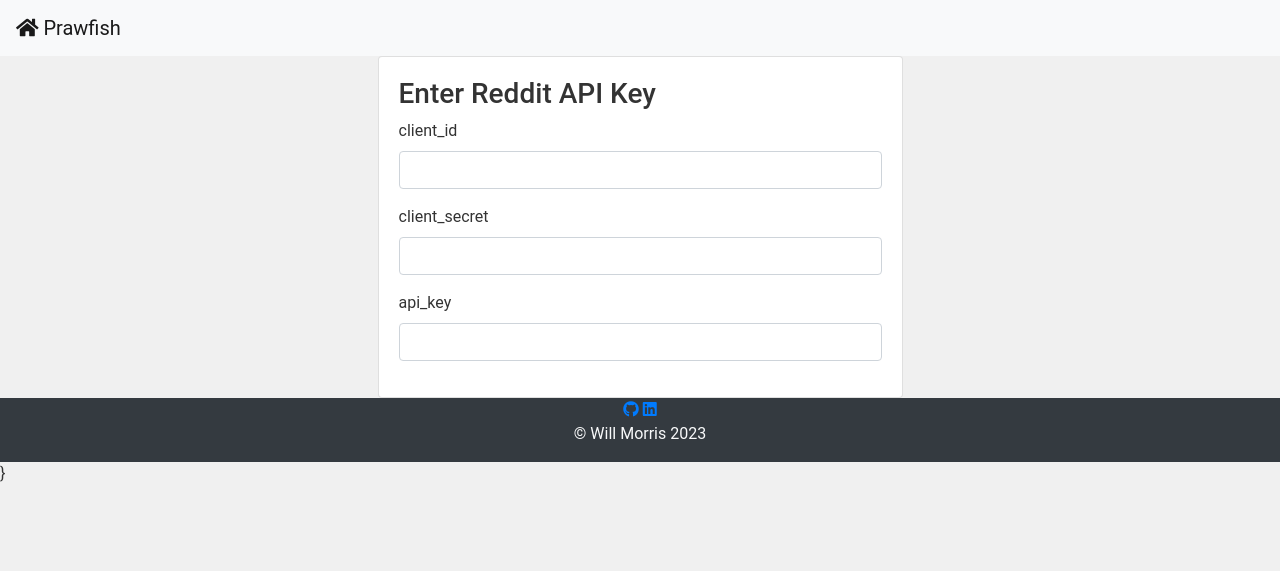
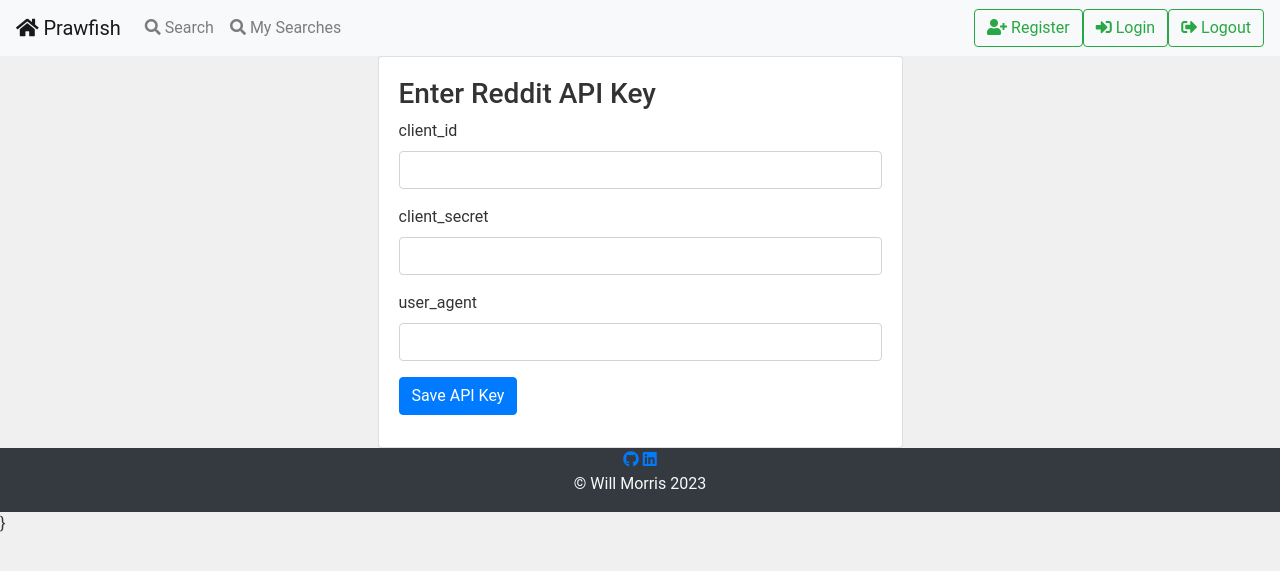
Before and after one commit to Willmo103/prawfish2.0, a Flask app: page /api_key in a window 1280 px wide. Shown: the top 571 px of the page. Run offline with Flask 3, Linux system fonts and the light colour scheme; some libraries are stand-ins or nearby versions.

Commit message:
working on dynamic links

```diff
--- a/app/__init__.py
+++ b/app/__init__.py
@@ -16,4 +16,9 @@ login_manager = LoginManager()
 login_manager.init_app(app)
 login_manager.login_view = "login"
 
+
 from app import views
+
+# dev build all tables
+with app.app_context():
+    db.create_all()
--- a/app/forms.py
+++ b/app/forms.py
@@ -38,7 +38,7 @@ class LoginForm(FlaskForm):
 
 class API_Form(FlaskForm):
     user_agent = StringField(
-        "api_key", validators=[InputRequired(), Length(min=4, max=15)]
+        "user_agent", validators=[InputRequired(), Length(min=4, max=15)]
     )
     client_secret = StringField(
         "client_secret", validators=[InputRequired(), Length(min=4, max=15)]
@@ -46,6 +46,7 @@ class API_Form(FlaskForm):
     client_id = StringField(
         "client_id", validators=[InputRequired(), Length(min=4, max=15)]
     )
+    submit = SubmitField("Save API Key")
 
     def validate_api_key(self, api_key):
         existing_api_key = API_Key.query().first()
--- a/app/static/js/nav.js
+++ b/app/static/js/nav.js
@@ -1,44 +1,42 @@
-// script will dynamically render the links on the nav bar depending on the url the user is on
-// home, login, register, only renders the login and register links
-// dashboard renders my searches, search, and saved, and logout
+// // script will dynamically render the links on the nav bar depending on the url the user is on
+// // home, login, register, only renders the login and register links
+// // dashboard renders my searches, search, and saved, and logout
 
-window.addEventListener("load", () => {
-  const path = window.location.pathname;
-  const search = document.getElementById("search_link");
-  const mySearches = document.getElementById("mysearches_link");
-  const saved = document.getElementById("saved_link");
-  const logout = document.getElementById("logout_link");
-  const login = document.getElementById("login_link");
-  const register = document.getElementById("register_link");
+// window.addEventListener("load", () => {
+//   const path = window.location.pathname;
+//   console.log(path);
+//   const buttons_div = document.getElementById("buttons_div");
+//   const search = document.getElementById("search_link");
+//   const mySearches = document.getElementById("mysearches_link");
+//   const saved = document.getElementById("saved_link");
+//   const logout = document.getElementById("logout_link");
+//   const login = document.getElementById("login_link");
+//   const register = document.getElementById("register_link");
 
-  const logout_html = `<a class="btn btn-outline-success my-2 my-sm-0" href="/logout"
-          ><i class="fas fa-sign-out-alt"></i> Logout</a
-        >`;
+//   const logout_html = ``;
 
-  const login_html = `<a class="btn btn-outline-success my-2 my-sm-0" href="/login"
-          ><i class="fas fa-sign-in-alt"></i> Login</a
-        >`;
+//   const login_html = ` `;
 
-  const register_html = `<a class="btn btn-outline-success my-2 my-sm-0" href="/register"
-          ><i class="fas fa-user-plus"></i> Register</a
-        >`;
+//   const register_html = `</div>
+//         <div class="form-inline my-2 my-lg-0" id="register_link">
+//           <a class="btn btn-outline-success my-2 my-sm-0" href="/register"
+//             ><i class="fas fa-user-plus"></i> Register</a
+//           >
+//         </div>`;
 
-  if (path === "/home" || path === "/login" || path === "/register") {
-    search.style.display = "none";
-    mySearches.style.display = "none";
-    saved.style.display = "none";
-    login.innerHTML = login_html;
-    register.innerHTML = register_html;
-  } else if (path === "/dashboard") {
-    login.innerHTML = "";
-    register.innerHTML = "";
-    register.innerHTML = "";
-  } else if (path === "/api_key") {
-    search.style.display = "none";
-    mySearches.style.display = "none";
-    saved.style.display = "none";
-    login.innerHTML = "";
-    register.innerHTML = "";
-    register.innerHTML = "";
-  }
-});
+//   if (path == "/home" || path == "/login" || path == "/register") {
+//     search.style.display = "none";
+//     mySearches.style.display = "none";
+//     // saved.style.display = "none";
+//     buttons_div.innerHTML = login_html + register_html;
+//     console.log("Test string: ", buttons_div.innerHTML);
+//   } else if (path === "/dashboard") {
+//     logout.innerHTML = logout_html;
+//     login.innerHTML = logout_html;
+//   } else if (path === "/api_key") {
+//     search.style.display = "none";
+//     mySearches.style.display = "none";
+//     // saved.style.display = "none";
+//     buttons_div.innerHTML = login_html + register_html;
+//   }
+// });
--- a/app/templates/api-key.html
+++ b/app/templates/api-key.html
@@ -8,7 +8,7 @@
         <div class="card-body">
           <div class="card-title">
             <h3>Enter Reddit API Key</h3>
-            <form action="/api" method="POST">
+            <form action="/api_key" method="POST">
               <div class="form-group">
                 {{form.hidden_tag()}}
                 {{form.client_id.label(class="form-control-label")}}
@@ -22,6 +22,7 @@
                 {{form.user_agent.label(class="form-control-label")}}
                 {{form.user_agent(class="form-control", placeholder="")}}
               </div>
+              {{form.submit(class="btn btn-primary")}}
             </form>
           </div>
         </div>
--- a/app/templates/includes/nav.html
+++ b/app/templates/includes/nav.html
@@ -4,7 +4,6 @@
     is not logged in the bar will not display -->
 
   <!-- the script for nav.js from static files to render the links depending on the page -->
-  <script src="{{ url_for('static', filename='js/nav.js') }}"></script>
   <nav class="navbar navbar-expand-lg navbar-light bg-light">
     <a class="navbar-brand" href="/"><i class="fas fa-home"></i> Prawfish </a>
     <button
@@ -34,9 +33,23 @@
           >
         </li>
       </ul>
-      <div class="form-inline my-2 my-lg-0" id="logout_link"></div>
-      <div class="form-inline my-2 my-lg-0" id="register_link"></div>
-      <div class="form-inline my-2 my-lg-0" id="login_link"></div>
+      </div>
+         <div class="form-inline my-2 my-lg-0" id="register_link">
+           <a class="btn btn-outline-success my-2 my-sm-0" href="/register"
+             ><i class="fas fa-user-plus"></i> Register</a
+           >
+         </div>
+         <div class="form-inline my-2 my-lg-0" id="login_link">
+           <a class="btn btn-outline-success my-2 my-sm-0" href="/login"
+             ><i class="fas fa-sign-in-alt"></i> Login</a
+           >
+         </div>
+         <div class="form-inline my-2 my-lg-0" id="logout_link">
+           <a class="btn btn-outline-success my-2 my-sm-0" href="/logout"
+             ><i class="fas fa-sign-out-alt"></i> Logout</a
+           >
+         </div>
+      <!-- <div #id="buttons_div"></div> -->
     </div>
   </nav>
   <!-- end of navbar -->
--- a/app/templates/layouts/base.html
+++ b/app/templates/layouts/base.html
@@ -36,6 +36,8 @@
       rel="stylesheet"
       href="{{ url_for('static', filename='css/styles.css') }}"
     />
+    <script src="{{ url_for('static', filename='js/nav.js') }}"></script>
+
     <title>{% block title %}{% endblock %}</title>
     {% block styles %}{% endblock %}
   </head>
--- a/app/views.py
+++ b/app/views.py
@@ -29,7 +29,7 @@ def login():
             if bcrypt.check_password_hash(user.password, form.password.data):
                 login_user(user, remember=form.remember.data)
                 return redirect(url_for("dashboard"))
-        return render_template("login.html", form=form, invalid=True)
+        return render_template("dashboard.html", form=form, invalid=True)
     return render_template("login.html", form=form)
 
 
```
Also changed, not shown: app/templates/dashboard.html (renamed from app/templates/search-dashboard.html), 1 other file.
